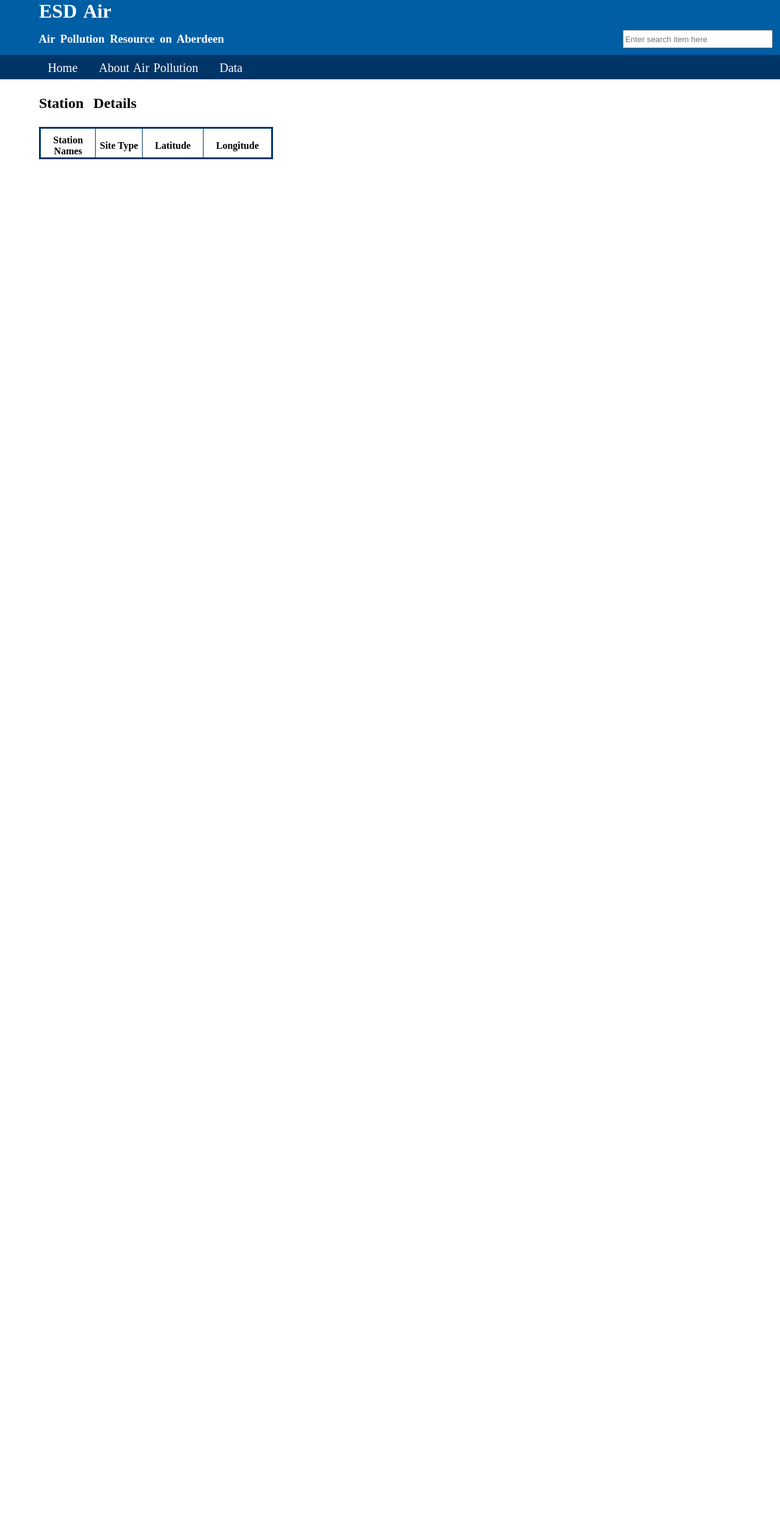
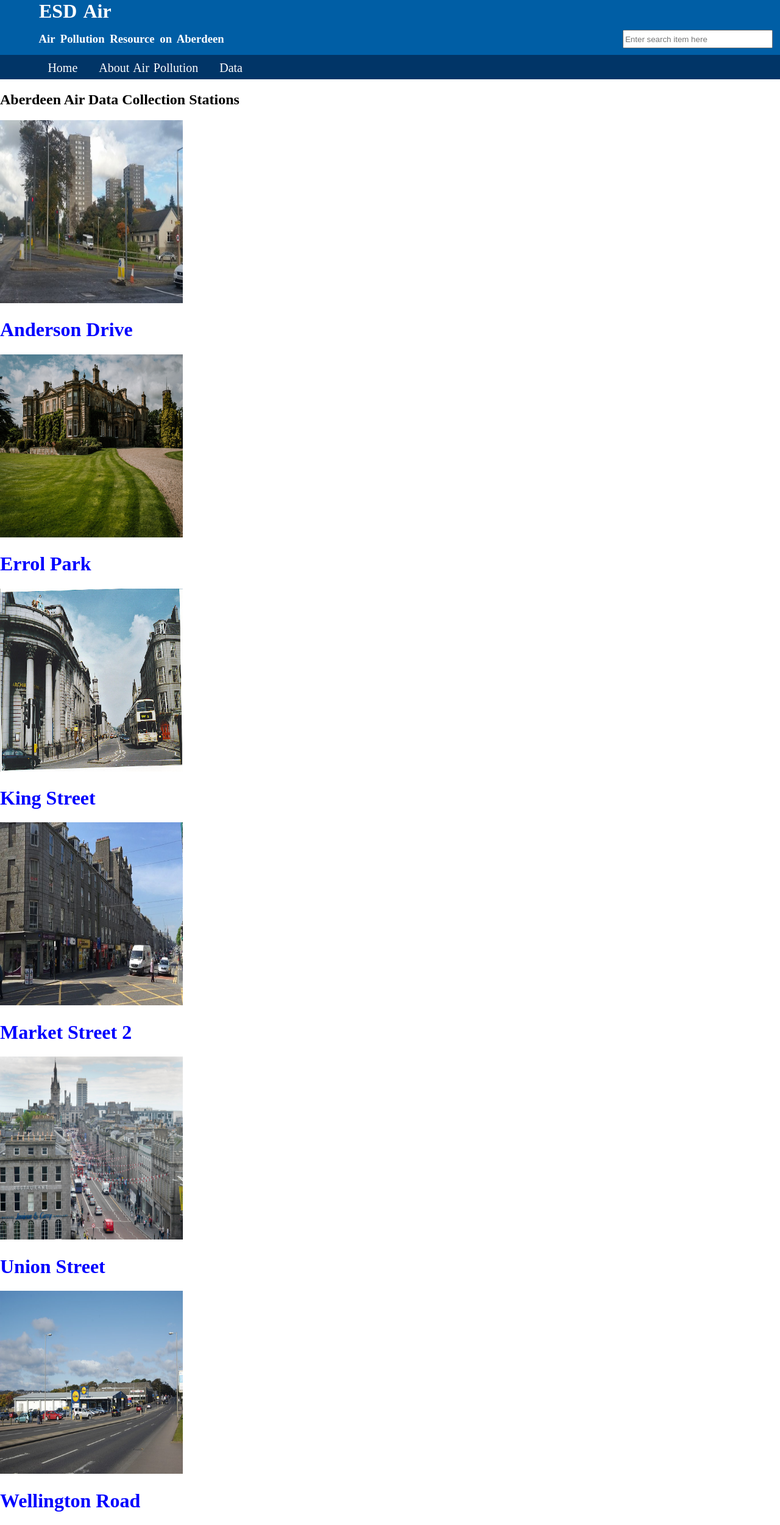
Before and after one commit to nutcracker22/group_assessment_esd, a Django app: template station_app/templates/station_app/home.html in a window 1280 px wide. Shown: the whole page at 61% size. Before the commit the page ends 261 px from the top, so only its background shows below. Run offline with Django 3.2, Linux system fonts and the light colour scheme; the template is opened without the code that fills it, so the values that code supplies are empty.

Commit message:
made changes to the home page and details page

```diff
--- a/station_app/templates/station_app/home.html
+++ b/station_app/templates/station_app/home.html
@@ -3,26 +3,89 @@
 
 {% block content %}
 <div>
-    <div class="home-table-title">
-        <h2>Station Details</h2>
+    <div id="home-page-body-title">
+        <h2>Aberdeen Air Data Collection Stations</h2>
     </div>
-    <div class="home-table">
-        <table>
-            <tr>
-                <th>Station Names</th>
-                <th>Site Type</th>
-                <th>Latitude</th>
-                <th>Longitude</th>
-            </tr>
-            {% for row in stations %}
-            <tr>
-                <td><a href="{% url 'station_app:details' id=row.id %}">{{ row.site_name }}</a></td>
-                <td>{{ row.site_type }}</td>
-                <td>{{ row.latitude }}</td>
-                <td>{{ row.longitude }}</td>
-            </tr>
-            {% endfor %}
-        </table>
+    <div class="home-card-wrapper-1">
+        <div class="flip-card">
+          <a href="{% url 'station_app:details' id=1 %}">
+              <div class="flip-card-inner">
+                <div class="flip-card-front">
+                    <img src="/static/station_app/img1-a.jpeg" alt="Avatar" style="width:300px;height:300px;">
+                </div>
+                <div class="flip-card-back">
+                  <h1>Anderson Drive</h1>
+                </div>
+              </div>
+          </a>
+        </div>
+
+        <div class="flip-card">
+          <a href="{% url 'station_app:details' id=2 %}">
+              <div class="flip-card-inner">
+                <div class="flip-card-front">
+                    <img src="/static/station_app/img2-e.jpeg" alt="Avatar" style="width:300px;height:300px;">
+                </div>
+                <div class="flip-card-back">
+                      <h1>Errol Park</h1>
+                </div>
+              </div>
+          </a>
+        </div>
+
+        <div class="flip-card">
+          <a href="{% url 'station_app:details' id=3 %}">
+              <div class="flip-card-inner">
+                <div class="flip-card-front">
+                    <img src="/static/station_app/img3-k.jpg" alt="Avatar" style="width:300px;height:300px;">
+                </div>
+                <div class="flip-card-back">
+                  <h1>King Street</h1>
+                </div>
+              </div>
+          </a>
+        </div>
+    </div>
+
+    <div class="home-card-wrapper-1">
+        <div class="flip-card">
+          <a href="{% url 'station_app:details' id=4 %}">
+              <div class="flip-card-inner">
+                <div class="flip-card-front">
+                    <img src="/static/station_app/img4-m.jpeg" alt="Avatar" style="width:300px;height:300px;">
+                </div>
+                <div class="flip-card-back">
+                  <h1>Market Street 2</h1>
+                </div>
+              </div>
+          </a>
+        </div>
+
+        <div class="flip-card">
+          <a href="{% url 'station_app:details' id=5 %}">
+              <div class="flip-card-inner">
+                <div class="flip-card-front">
+                    <img src="/static/station_app/img5-u.jpeg" alt="Avatar" style="width:300px;height:300px;">
+                </div>
+                <div class="flip-card-back">
+                      <h1>Union Street</h1>
+                </div>
+              </div>
+          </a>
+        </div>
+
+        <div class="flip-card">
+          <a href="{% url 'station_app:details' id=6 %}">
+              <div class="flip-card-inner">
+                <div class="flip-card-front">
+                    <img src="/static/station_app/img7.jpeg" alt="Avatar" style="width:300px;height:300px;">
+                </div>
+                <div class="flip-card-back">
+                  <h1>Wellington Road</h1>
+                </div>
+              </div>
+          </a>
+        </div>
     </div>
 </div>
 {% endblock %}
```
Also changed, not shown: station_app/static/station_app/styles.css (+55 -0 lines), station_app/templates/station_app/details.html (+9 -5 lines), station_app/static/station_app/img1-a.jpeg (added), station_app/static/station_app/img2-e.jpeg (added), station_app/static/station_app/img3-k.jpg (added), station_app/static/station_app/img4-m.jpeg (added), station_app/static/station_app/img5-u.jpeg (added), station_app/static/station_app/img7.jpeg (added).
